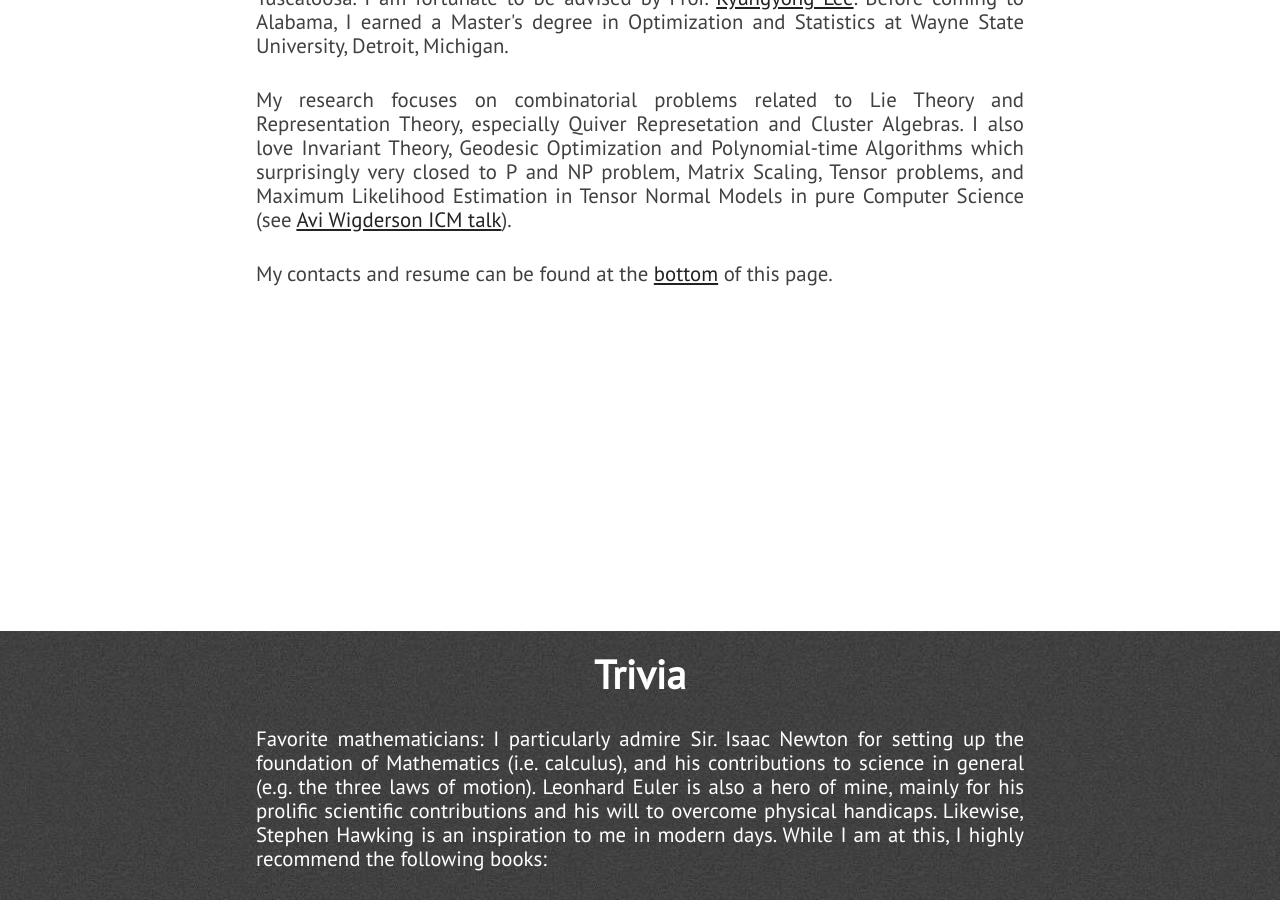
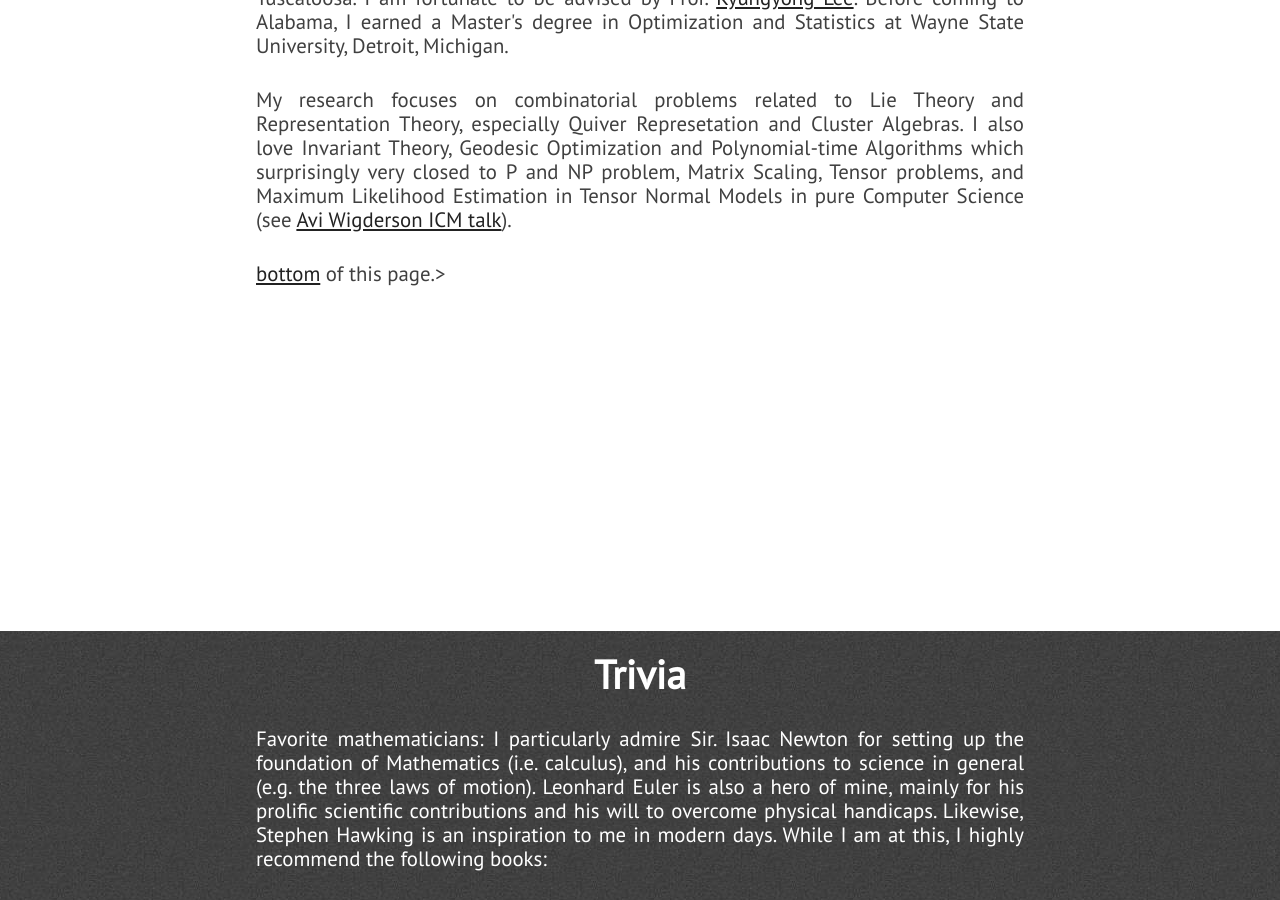
Before and after one commit to nguyendangson/sondangnguyen, a Jekyll site: the page built from index.html, in a window 1280 px wide and 900 px high, scrolled down 1329 px. Built offline with Jekyll 4.4.1, drawn with Linux system fonts in a browser that asks for light colours; nearby versions of some CDN libraries.

Commit message:
Update about.html

```diff
--- a/_includes/about.html
+++ b/_includes/about.html
@@ -14,7 +14,7 @@
 
             </p>
             <p class="paragraph-text justify-text">
-                My contacts and resume can be found at the <span class="extra-link"><a href="#extra">bottom</a></span> of this page.
+                <!My contacts and resume can be found at the <span class="extra-link"><a href="#extra">bottom</a></span> of this page.>
             </p>
         </div>
     </section>
```
